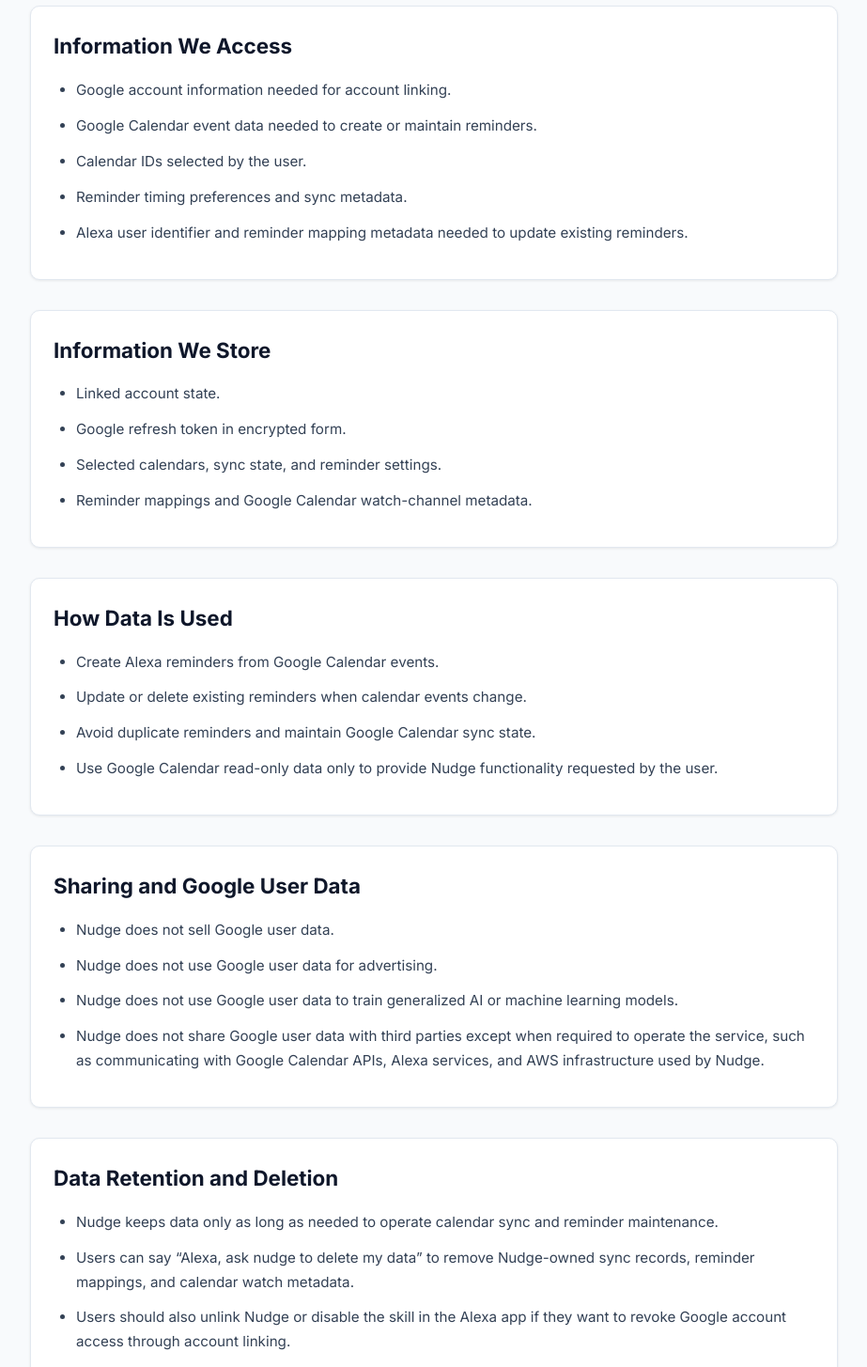
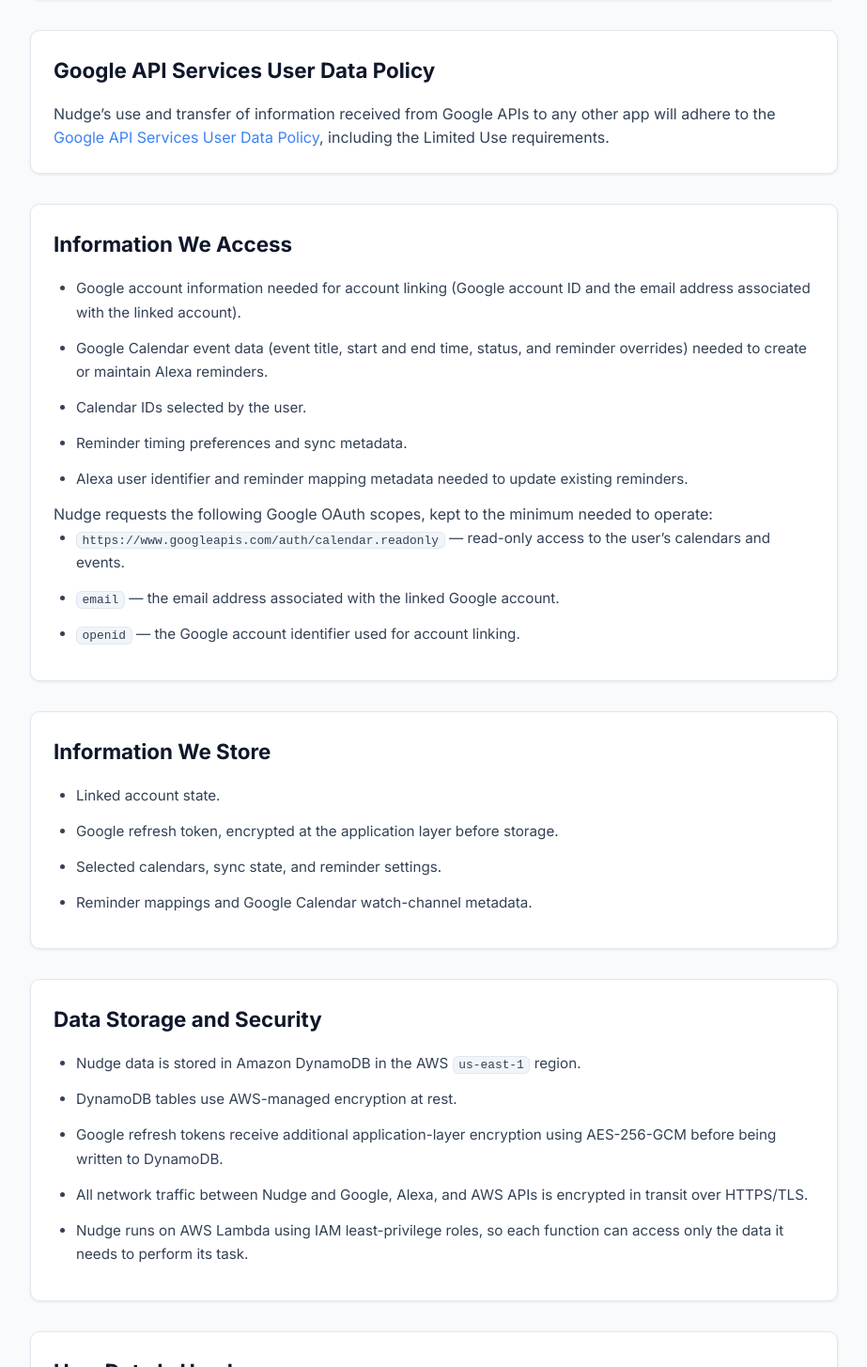
Before and after one commit to myasumoto16/Portfolio-Website, a React (Vite) app: page /projects/nudge/privacy in a window 1280 px wide. Shown: the part 675-2130 px from the top of the page at 94% size, without its empty margins (178-1101 px from the left). Built offline with nearby package versions, Linux system fonts and the light colour scheme; no server answers.

Commit message:
Strengthen Nudge privacy policy for Google verification

```diff
--- a/src/components/NudgePage.tsx
+++ b/src/components/NudgePage.tsx
@@ -131,6 +131,8 @@
 
         {isPrivacy && (
           <>
+            <p className="nudge-last-updated"><em>Last updated: 2026-06-26</em></p>
+
             <section className="project-section">
               <h2>Summary</h2>
               <ul>
@@ -140,13 +142,37 @@
             </section>
 
             <section className="project-section">
+              <h2>Google API Services User Data Policy</h2>
+              <p>
+                Nudge’s use and transfer of information received from Google APIs to any other app
+                will adhere to the{' '}
+                <a
+                  href="https://developers.google.com/terms/api-services-user-data-policy"
+                  target="_blank"
+                  rel="noopener noreferrer"
+                >
+                  Google API Services User Data Policy
+                </a>
+                , including the Limited Use requirements.
+              </p>
+            </section>
+
+            <section className="project-section">
               <h2>Information We Access</h2>
               <ul>
-                <li>Google account information needed for account linking.</li>
-                <li>Google Calendar event data needed to create or maintain reminders.</li>
+                <li>Google account information needed for account linking (Google account ID and the email address associated with the linked account).</li>
+                <li>Google Calendar event data (event title, start and end time, status, and reminder overrides) needed to create or maintain Alexa reminders.</li>
                 <li>Calendar IDs selected by the user.</li>
                 <li>Reminder timing preferences and sync metadata.</li>
                 <li>Alexa user identifier and reminder mapping metadata needed to update existing reminders.</li>
+              </ul>
+              <p>
+                Nudge requests the following Google OAuth scopes, kept to the minimum needed to operate:
+              </p>
+              <ul>
+                <li><code>https://www.googleapis.com/auth/calendar.readonly</code> — read-only access to the user’s calendars and events.</li>
+                <li><code>email</code> — the email address associated with the linked Google account.</li>
+                <li><code>openid</code> — the Google account identifier used for account linking.</li>
               </ul>
             </section>
 
@@ -154,9 +180,20 @@
               <h2>Information We Store</h2>
               <ul>
                 <li>Linked account state.</li>
-                <li>Google refresh token in encrypted form.</li>
+                <li>Google refresh token, encrypted at the application layer before storage.</li>
                 <li>Selected calendars, sync state, and reminder settings.</li>
                 <li>Reminder mappings and Google Calendar watch-channel metadata.</li>
+              </ul>
+            </section>
+
+            <section className="project-section">
+              <h2>Data Storage and Security</h2>
+              <ul>
+                <li>Nudge data is stored in Amazon DynamoDB in the AWS <code>us-east-1</code> region.</li>
+                <li>DynamoDB tables use AWS-managed encryption at rest.</li>
+                <li>Google refresh tokens receive additional application-layer encryption using AES-256-GCM before being written to DynamoDB.</li>
+                <li>All network traffic between Nudge and Google, Alexa, and AWS APIs is encrypted in transit over HTTPS/TLS.</li>
+                <li>Nudge runs on AWS Lambda using IAM least-privilege roles, so each function can access only the data it needs to perform its task.</li>
               </ul>
             </section>
 
@@ -164,29 +201,71 @@
               <h2>How Data Is Used</h2>
               <ul>
                 <li>Create Alexa reminders from Google Calendar events.</li>
-                <li>Update or delete existing reminders when calendar events change.</li>
+                <li>Update or delete existing Alexa reminders when calendar events change.</li>
                 <li>Avoid duplicate reminders and maintain Google Calendar sync state.</li>
                 <li>Use Google Calendar read-only data only to provide Nudge functionality requested by the user.</li>
+                <li>Nudge does not sell Google user data.</li>
+                <li>Nudge does not use Google user data for advertising.</li>
+                <li>Nudge does not use Google user data to train generalized AI or machine learning models.</li>
               </ul>
             </section>
 
             <section className="project-section">
               <h2>Sharing and Google User Data</h2>
+              <p>
+                Nudge shares the minimum data needed with the following service providers, only to operate the skill:
+              </p>
               <ul>
-                <li>Nudge does not sell Google user data.</li>
-                <li>Nudge does not use Google user data for advertising.</li>
-                <li>Nudge does not use Google user data to train generalized AI or machine learning models.</li>
-                <li>Nudge does not share Google user data with third parties except when required to operate the service, such as communicating with Google Calendar APIs, Alexa services, and AWS infrastructure used by Nudge.</li>
+                <li><strong>Google Calendar API</strong> — to read the user’s calendar events so Nudge can create matching Alexa reminders.</li>
+                <li><strong>Amazon Alexa (Reminders API, Skill Messaging, Proactive Events API)</strong> — to create, update, and deliver spoken reminders on the user’s Echo devices.</li>
+                <li><strong>Amazon Web Services (AWS Lambda, Amazon DynamoDB, Amazon API Gateway, in <code>us-east-1</code>)</strong> — to host Nudge’s compute, store sync state and reminder mappings, and receive Google Calendar webhook notifications.</li>
               </ul>
+              <p>
+                Nudge does not share Google user data with any other third party, and these providers receive data only as needed to provide the service.
+              </p>
             </section>
 
             <section className="project-section">
               <h2>Data Retention and Deletion</h2>
               <ul>
-                <li>Nudge keeps data only as long as needed to operate calendar sync and reminder maintenance.</li>
-                <li>Users can say “Alexa, ask nudge to delete my data” to remove Nudge-owned sync records, reminder mappings, and calendar watch metadata.</li>
-                <li>Users should also unlink Nudge or disable the skill in the Alexa app if they want to revoke Google account access through account linking.</li>
+                <li>Long-term Nudge records (linked account state, encrypted Google refresh token, calendar IDs, reminder mappings, and sync state) are kept until the user requests deletion.</li>
+                <li>Short-lived records expire automatically through DynamoDB TTL:
+                  <ul>
+                    <li>Temporary Google account-linking token records are deleted within 7 days.</li>
+                    <li>Past due-event records are deleted approximately one hour after the event fires.</li>
+                  </ul>
+                </li>
+                <li>Users can request deletion at any time by either:
+                  <ul>
+                    <li>saying “Alexa, ask nudge to delete my data” while the skill is enabled, or</li>
+                    <li>emailing <a href="mailto:yasumotom98@gmail.com">yasumotom98@gmail.com</a> from the email address associated with the linked Google account.</li>
+                  </ul>
+                </li>
+                <li>Email deletion requests are handled within 30 days of receipt.</li>
+                <li>Disabling the skill in the Alexa app stops new reminders but does not by itself delete Nudge-owned data. Use the delete intent or email request to remove stored data.</li>
+                <li>To fully revoke Google account access, unlink Nudge or disable the skill in the Alexa app.</li>
               </ul>
+            </section>
+
+            <section className="project-section">
+              <h2>Children’s Data</h2>
+              <p>
+                Nudge is not directed to children under 13, and Nudge does not knowingly collect
+                personal data from children under 13. If a parent or guardian believes a child has
+                provided personal data to Nudge, please contact{' '}
+                <a href="mailto:yasumotom98@gmail.com">yasumotom98@gmail.com</a> and the data will
+                be deleted.
+              </p>
+            </section>
+
+            <section className="project-section">
+              <h2>Changes to This Policy</h2>
+              <p>
+                This privacy policy may be updated from time to time. Material changes will be
+                reflected by updating the “Last updated” date at the top of this page and, where
+                appropriate, by an announcement in the Nudge skill description on Alexa. Users are
+                encouraged to review this policy periodically.
+              </p>
             </section>
 
             <section className="project-section">
```
